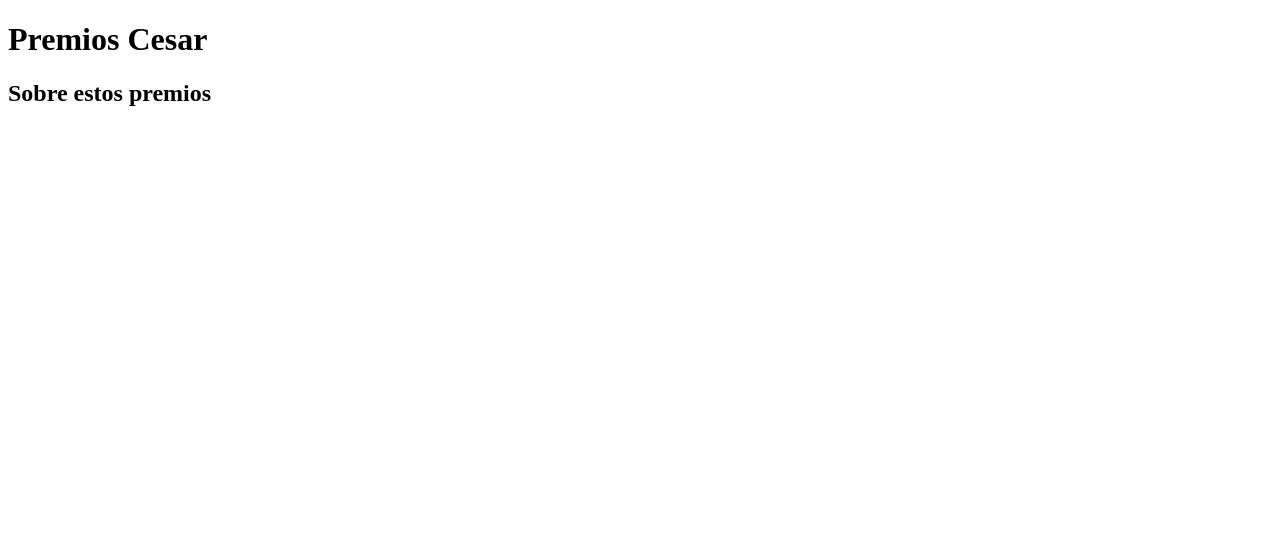
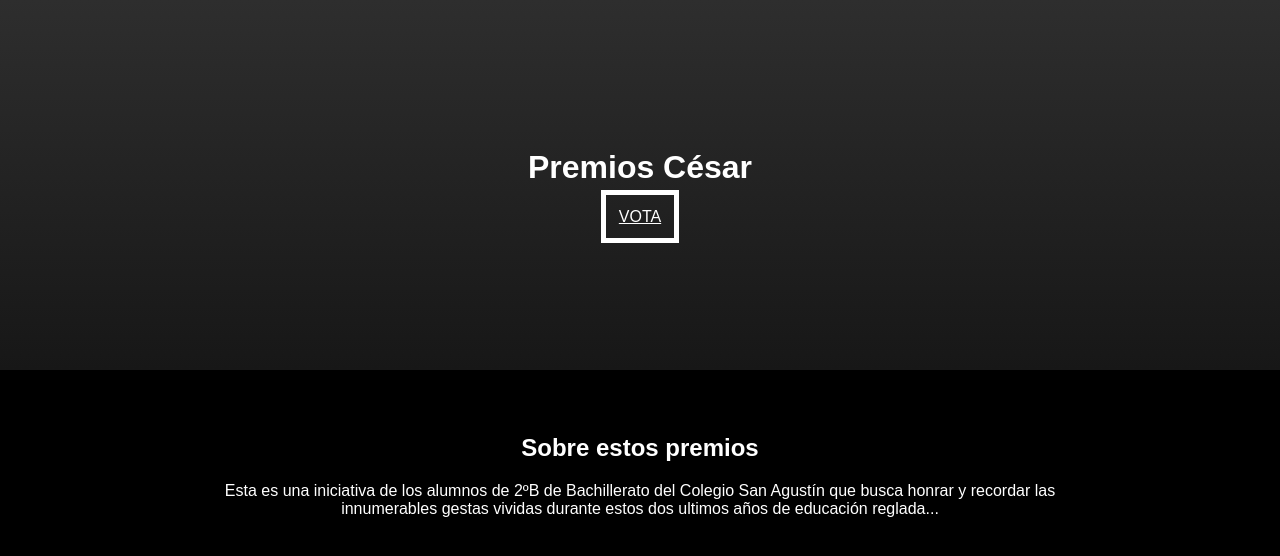
Before and after one commit to faraonlovechudo/cesarawards, a plain HTML site: page index.html in a window 1280 px wide. Drawn offline with Linux system fonts and the light colour scheme.

Commit message:
Various changes

```diff
--- a/index.html
+++ b/index.html
@@ -6,10 +6,11 @@
 </head>
 <body>
     <div id="vote">
-        <h1>Premios Cesar</h1>
-
+        <h1>Premios César</h1>
+        <p><a href="/vote.html" class="button">VOTA</a></p>
     </div>
     <div id="about">
         <h2>Sobre estos premios</h2>
+        <p>Esta es una iniciativa de los alumnos de 2ºB de Bachillerato del Colegio San Agustín que busca honrar y recordar las innumerables gestas vividas durante estos dos ultimos años de educación reglada...</p>
     </div>
 </body>
--- a/styles.css
+++ b/styles.css
@@ -1,3 +1,27 @@
 body {
+    text-align: center;
+    font-family: Arial;
+    background-color: #000000;
+    color: #FFFFFF;
+    margin: 0%;
+}
 
+#vote {
+    padding: 10% 0%;
+    background-image: linear-gradient(#2e2e2e, #171717);
 }
+
+.button {
+    outline: 5px solid;
+    padding: 1% 1%;
+    width: auto;
+    color: #FFFFFF;
+}
+
+.button:hover {
+    color: gold;
+}
+
+#about {
+    margin: 5% 15%;
+}
```
